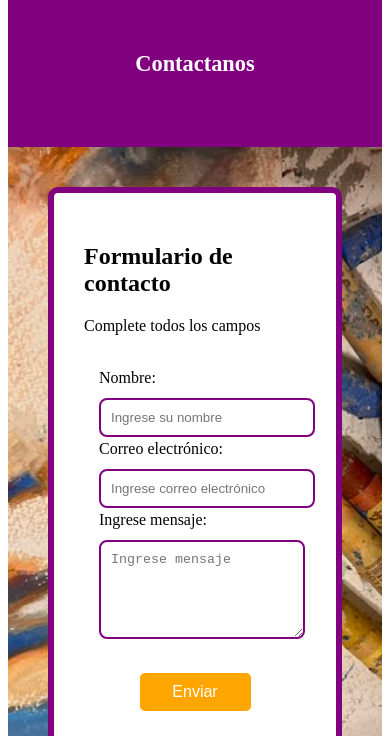
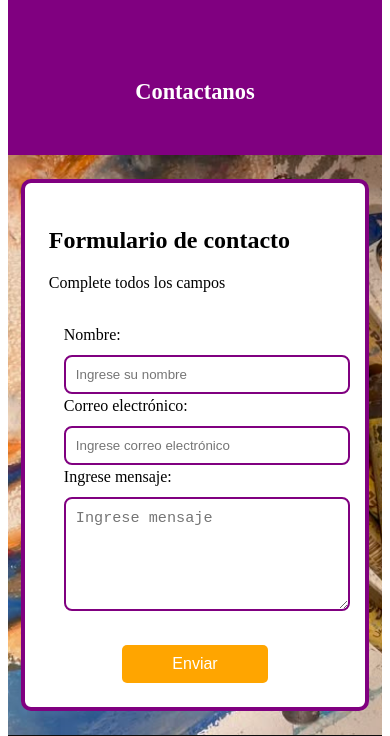
Before and after one commit to ninminnin/Sognart, a website: page contacto.html in a window 390 px wide. Shown: the part 76-812 px from the top of the page. Drawn offline with Linux system fonts and the light colour scheme.

Commit message:
Update contacto.css

```diff
--- a/contacto.css
+++ b/contacto.css
@@ -43,3 +43,44 @@ textarea {
   width: 100%;
   max-width: 31.25rem;
 }
+
+@media (max-width: 768px) {
+
+  /* ======== SECCIÓN TÍTULO ======== */
+  .seccion-titulo {
+    padding: 2rem 1rem;
+    text-align: center;
+  }
+
+  .div-gral-titulo {
+    margin-top: 6rem;
+    padding: 0 1rem;
+  }
+
+  .div-gral-titulo h1 {
+    font-size: 1.4rem;   /* más pequeño para móvil */
+  }
+
+  .div-gral-titulo p {
+    font-size: 0.95rem;
+    line-height: 1.4;
+  }
+
+  /* ======== FORMULARIO GENERAL ======== */
+  .general-formulario {
+    padding: 1.5rem 0.8rem;
+    background-size: cover;
+  }
+
+  .div-formulario {
+    width: 100%;
+    max-width: 25rem;      /* más pequeño en móvil */
+    padding: 1.5rem;
+    border-width: 0.3rem;  /* bordes más suaves */
+  }
+
+  textarea {
+    width: 100%;
+    font-size: 0.95rem;
+  }
+}
```
